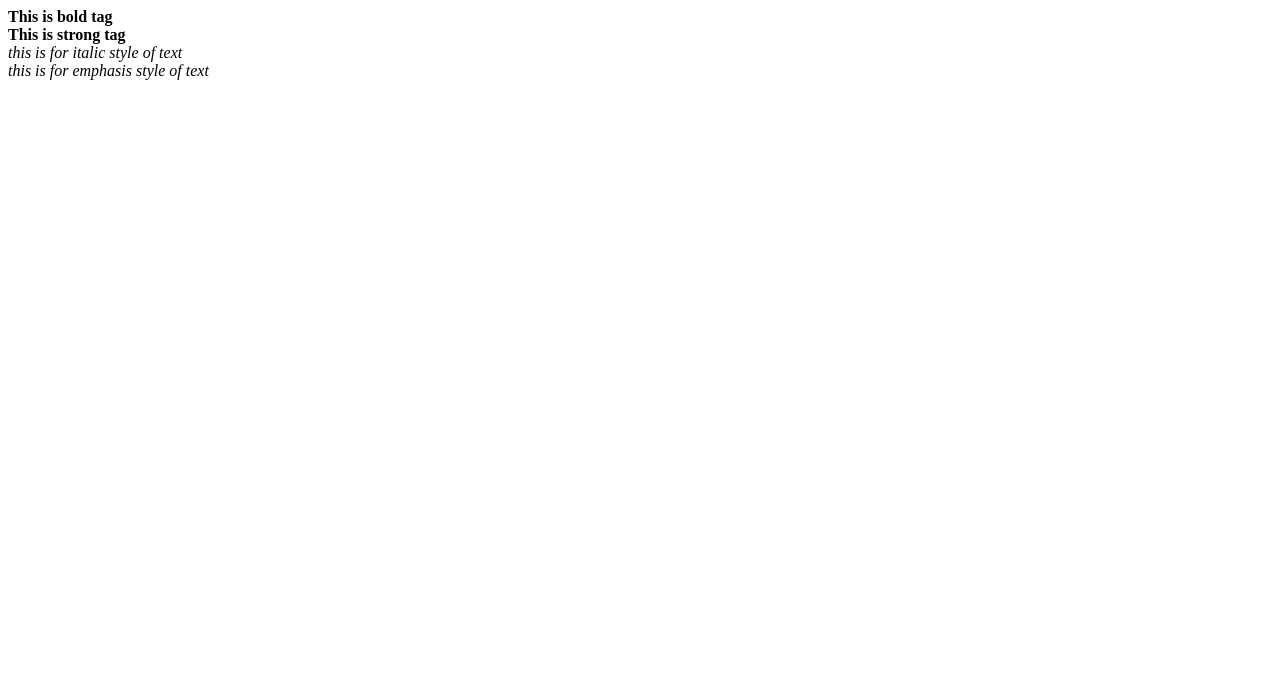
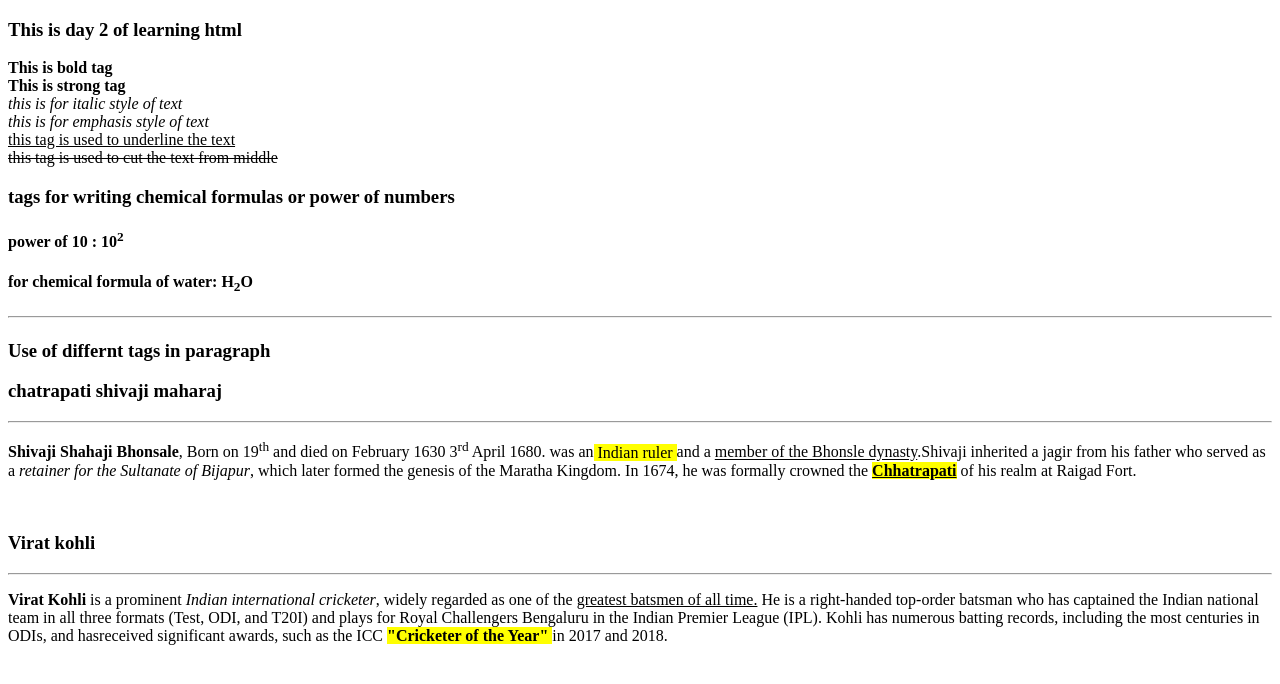
Before and after one commit to ashu1049/learning_html, a plain HTML site: page text_format.html in a window 1280 px wide. Drawn offline with Linux system fonts and the light colour scheme.

Commit message:
text format

```diff
--- a/text_format.html
+++ b/text_format.html
@@ -4,10 +4,28 @@
         <title>Text Format</title>
     </head>
     <body>
+        <h3>This is day 2 of learning html</h3>
         <b>This is bold tag</b><br>
         <strong>This is strong tag</strong><br>
         <i>this is for italic style of text</i><br>
         <em>this is for emphasis style of text</em><br>
+        <u>this tag is used to underline the text</u><br>
+        <del>this tag is used to cut the text from middle</del><br>
+
+        <h3>tags for writing chemical formulas or power of numbers</h3>
+        <h4>power of 10 : 10<sup>2</sup></h4>
+        <h4>for chemical formula of water: H<sub>2</sub>O<h4>
+        <hr>
+            <h3>Use of differnt tags in paragraph</h3>
+
+        <h3>chatrapati shivaji maharaj</h3>
+        <hr>
+        <p> <strong>Shivaji Shahaji Bhonsale</strong>, Born on  19<sup>th</sup> and died on February 1630  3<sup>rd</sup> April 1680. was an<mark> Indian ruler </mark>and a <u>member of the Bhonsle dynasty</u>.Shivaji inherited a jagir from his father who served as a <i>retainer for the Sultanate of Bijapur</i>, which later formed the genesis of the Maratha Kingdom. In 1674, he was formally crowned the <b><u><mark>Chhatrapati</mark></u></b> of his realm at Raigad Fort.</p>
+        <br>
+
+        <h3>Virat kohli</h3>
+        <hr>
+        <p><b>Virat Kohli</b> is a prominent <i>Indian international cricketer</i>, widely regarded as one of the <u>greatest batsmen of all time.</u> He is a right-handed top-order batsman who has captained the Indian national team in all three formats (Test, ODI, and T20I) and plays for Royal Challengers Bengaluru in the Indian Premier League (IPL). Kohli has numerous batting records, including the most centuries in ODIs, and hasreceived significant awards, such as the ICC <mark><b>"Cricketer of the Year" </b></mark>in 2017 and 2018. </p>
 
     </body>
 </html>
```
Also changed, not shown: list_types.html (added, +11 -0 lines).
